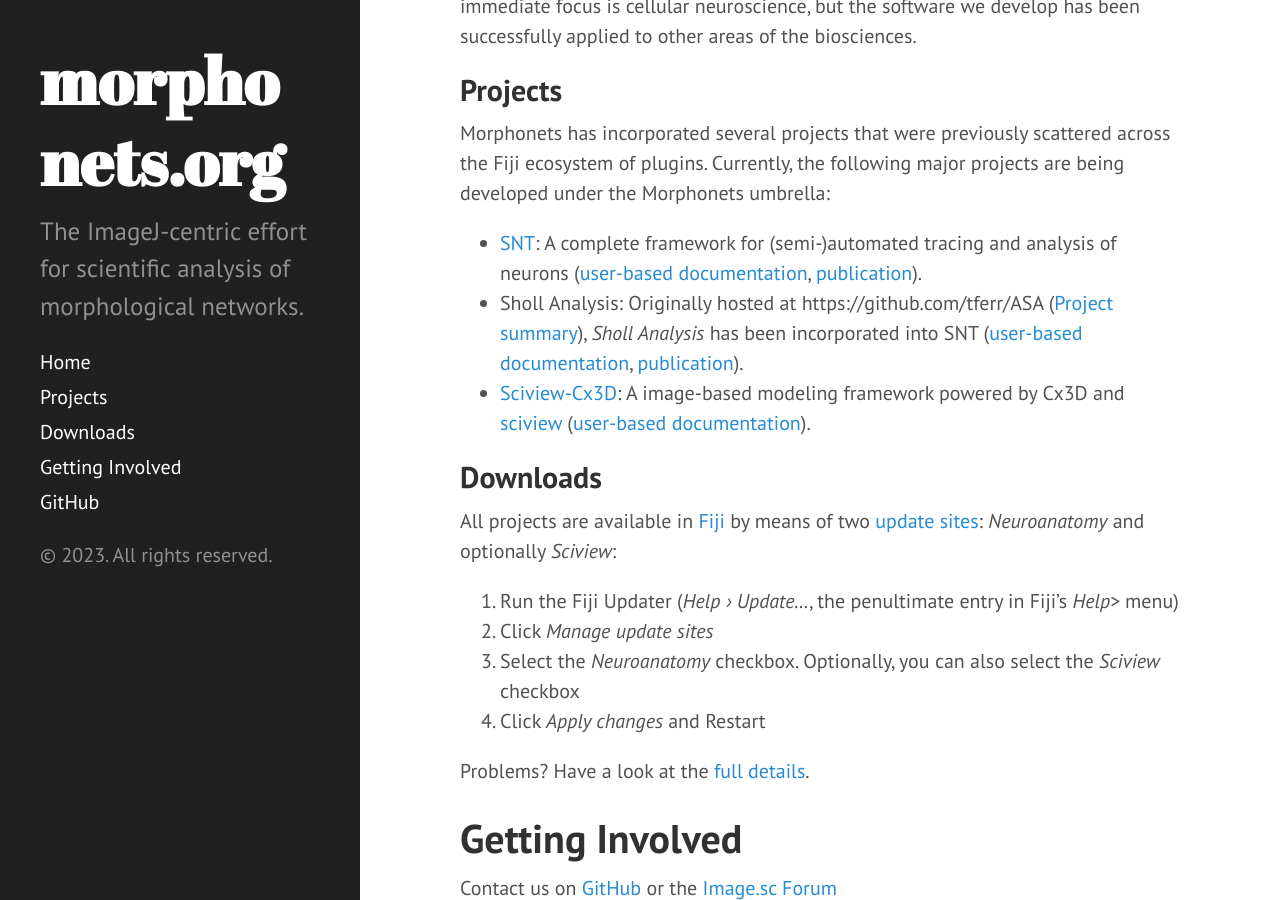
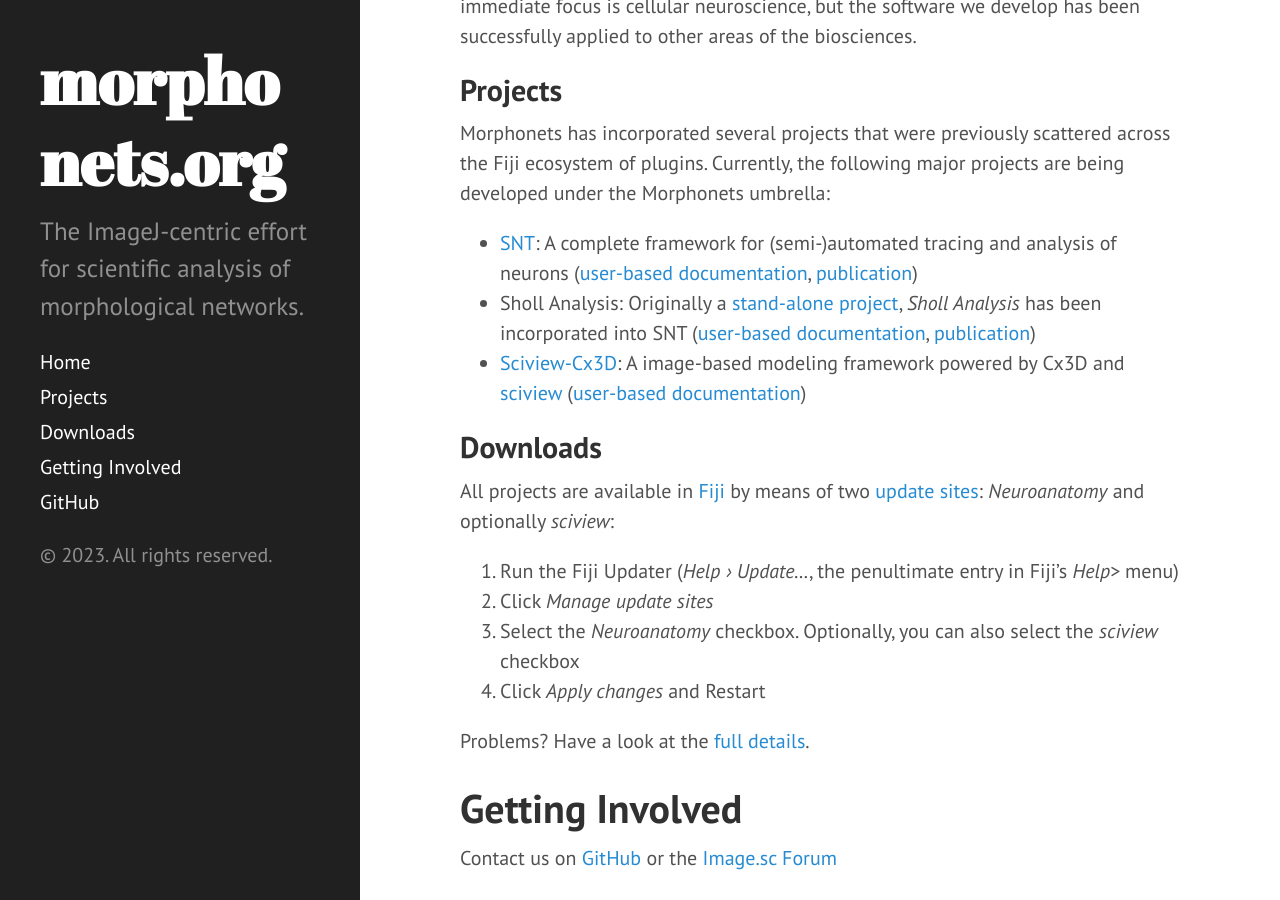
Before and after one commit to morphonets/morphonets.org, a Jekyll site: the page built from index.md, in a window 1280 px wide and 900 px high, scrolled down 466 px. Built offline with Jekyll 4.4.1, drawn with Linux system fonts in a browser that asks for light colours.

Commit message:
Update outdated URLs

```diff
--- a/index.md
+++ b/index.md
@@ -14,18 +14,18 @@ Our immediate focus is cellular neuroscience, but the software we develop has be
 ## Projects
 Morphonets has incorporated several projects that were previously scattered across the Fiji ecosystem of plugins. Currently, the following major projects are being developed under the Morphonets umbrella:
 
-- [SNT](https://github.com/morphonets/SNT): A complete framework for (semi-)automated tracing and analysis of neurons ([user-based documentation](https://imagej.net/SNT), [publication](https://doi.org/10.1101/2020.07.13.179325)).
-- Sholl Analysis: Originally hosted at  https://github.com/tferr/ASA ([Project summary](https://github.com/tferr/ASA#sholl-analysis)), _Sholl Analysis_ has been incorporated into SNT ([user-based documentation](https://imagej.net/Sholl), [publication](https://doi.org/10.1038/nmeth.3125)).
-- [Sciview-Cx3D](https://github.com/morphonets/cx3d): A image-based modeling framework powered by Cx3D and [sciview](https://github.com/scenerygraphics/sciview)  ([user-based documentation](https://imagej.net/SNT:_Modeling)).
+- [SNT](https://github.com/morphonets/SNT): A complete framework for (semi-)automated tracing and analysis of neurons ([user-based documentation](https://imagej.net/plugins/snt/), [publication](https://rdcu.be/c9LJe))
+- Sholl Analysis: Originally a [stand-alone project](https://github.com/tferr/ASA#sholl-analysis), _Sholl Analysis_ has been incorporated into SNT ([user-based documentation](https://imagej.net/plugins/sholl-analysis), [publication](https://rdcu.be/c9LI8))
+- [Sciview-Cx3D](https://github.com/morphonets/cx3d): A image-based modeling framework powered by Cx3D and [sciview](https://github.com/scenerygraphics/sciview)  ([user-based documentation](https://imagej.net/plugins/snt/modeling))
 
 
 
 ## Downloads
-All projects are available in [Fiji](https://imagej.net/Fiji) by means of two [update sites](https://imagej.net/Update_Sites): *Neuroanatomy* and optionally *Sciview*:
+All projects are available in [Fiji](https://imagej.net/Fiji) by means of two [update sites](https://imagej.net/Update_Sites): *Neuroanatomy* and optionally *sciview*:
 
 1.  Run the Fiji Updater (*Help › Update...*, the penultimate entry in Fiji's *Help>* menu)
 2.  Click *Manage update sites*
-3.  Select the *Neuroanatomy* checkbox. Optionally, you can also select the *Sciview* checkbox
+3.  Select the *Neuroanatomy* checkbox. Optionally, you can also select the *sciview* checkbox
 4.  Click *Apply changes* and Restart
 
 Problems? Have a look at the [full details](https://github.com/morphonets/SNT#installation).
```
